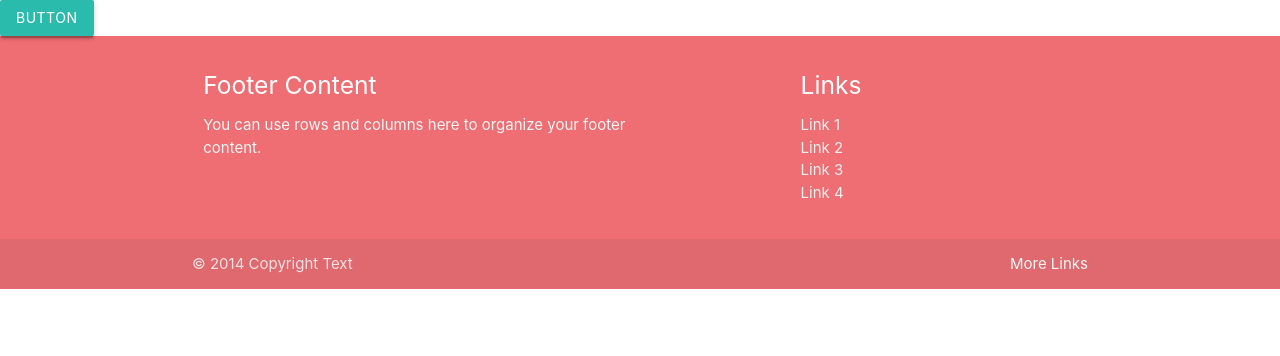
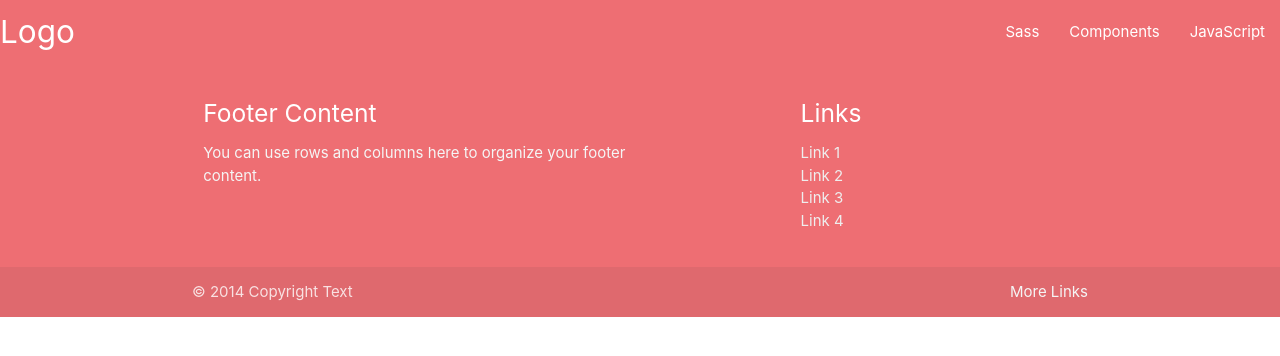
Before and after one commit to igorjsoares/apitutorial, a PHP site: page / in a window 1280 px wide. Shown: the top 356 px of the page. Run offline with PHP 8.4, Linux system fonts and the light colour scheme.

Commit message:
Atualização teste Materialize - Navbar

```diff
--- a/index.php
+++ b/index.php
@@ -12,7 +12,16 @@
     </head>
 
     <body>
-        <a class="waves-effect waves-light btn">button</a>
+        <nav>
+    <div class="nav-wrapper">
+      <a href="#" class="brand-logo">Logo</a>
+      <ul id="nav-mobile" class="right hide-on-med-and-down">
+        <li><a href="sass.html">Sass</a></li>
+        <li><a href="badges.html">Components</a></li>
+        <li><a href="collapsible.html">JavaScript</a></li>
+      </ul>
+    </div>
+  </nav>
 
 
         <footer class="page-footer">
```
